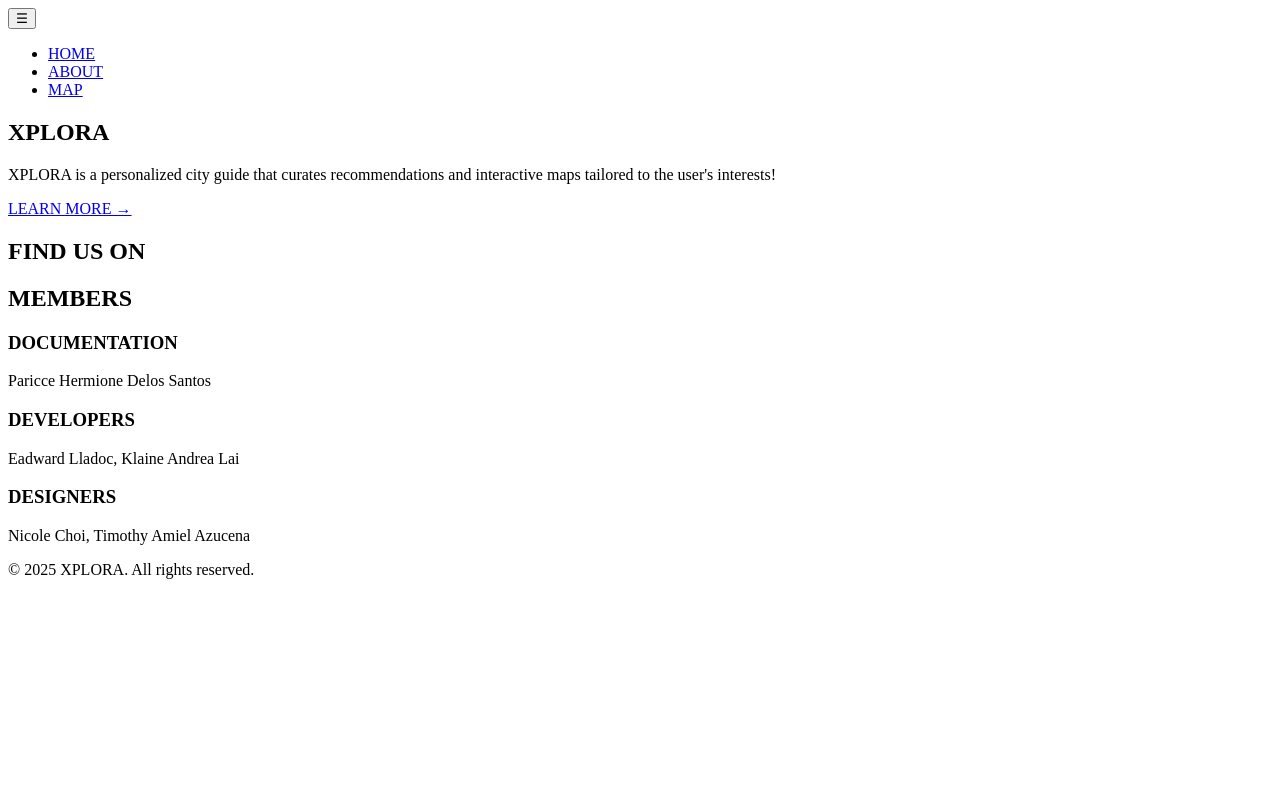
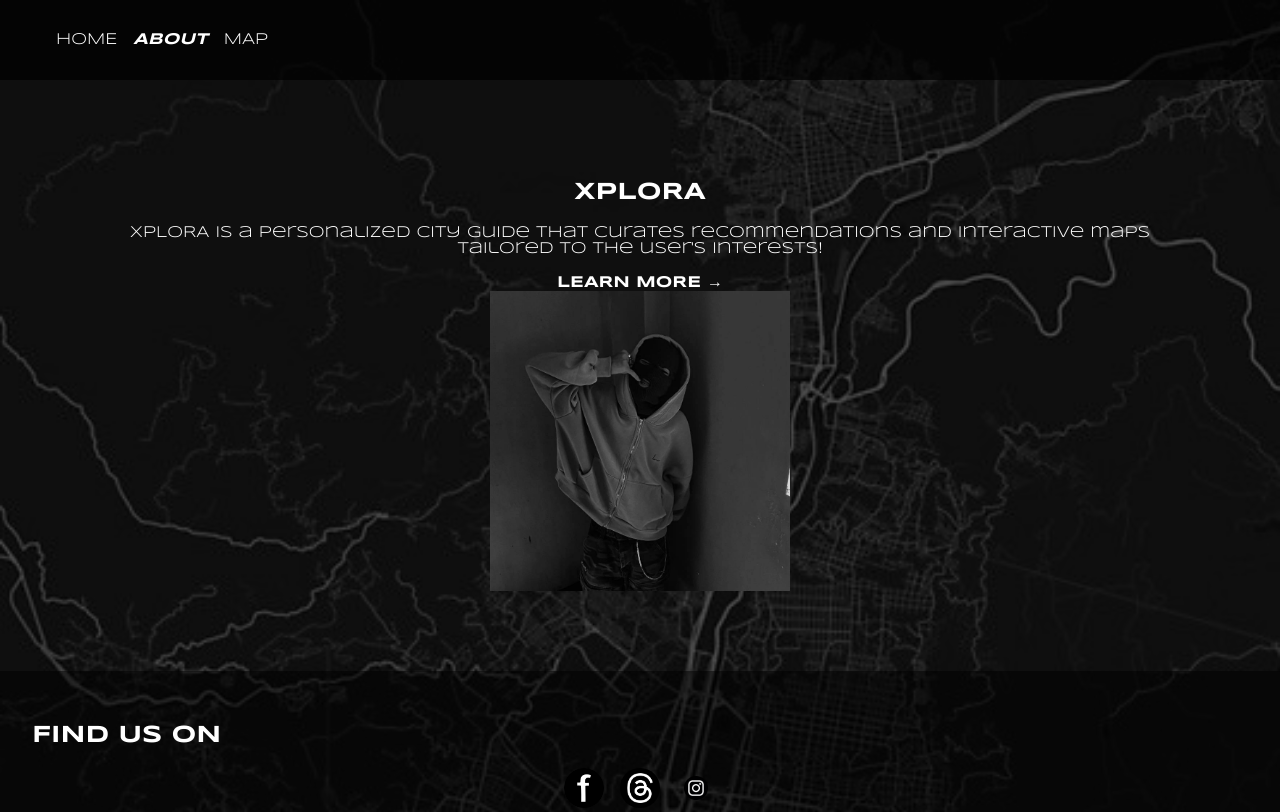
Before and after one commit to Hermayni/AWD-Xplora-Fuecoco-TEST, a plain HTML site: page pages/About Us/index.html in a window 1280 px wide. Shown: the top 812 px of the page. Drawn offline with nearby package versions, Linux system fonts and the light colour scheme.

Commit message:
feat(About Us Page): Created About Us Page

```diff
--- a/pages/About Us/index.html
+++ b/pages/About Us/index.html
@@ -4,7 +4,7 @@
     <meta charset="UTF-8">
     <meta name="viewport" content="width=device-width, initial-scale=1.0">
     <title>About Us</title>
-    <link rel="stylesheet" href="styles.css">
+    <link rel="stylesheet" href="/pages/About Us/assets/css/style.css">
 </head>
 <body>
     <header>
@@ -49,7 +49,7 @@
         <p>&copy; 2025 XPLORA. All rights reserved.</p>
     </footer>
 
-    <script src="script.js"></script>
+    <script src="/pages/About Us/assets/js/scripts.js"></script>
 
 </body>
 </body>
```
